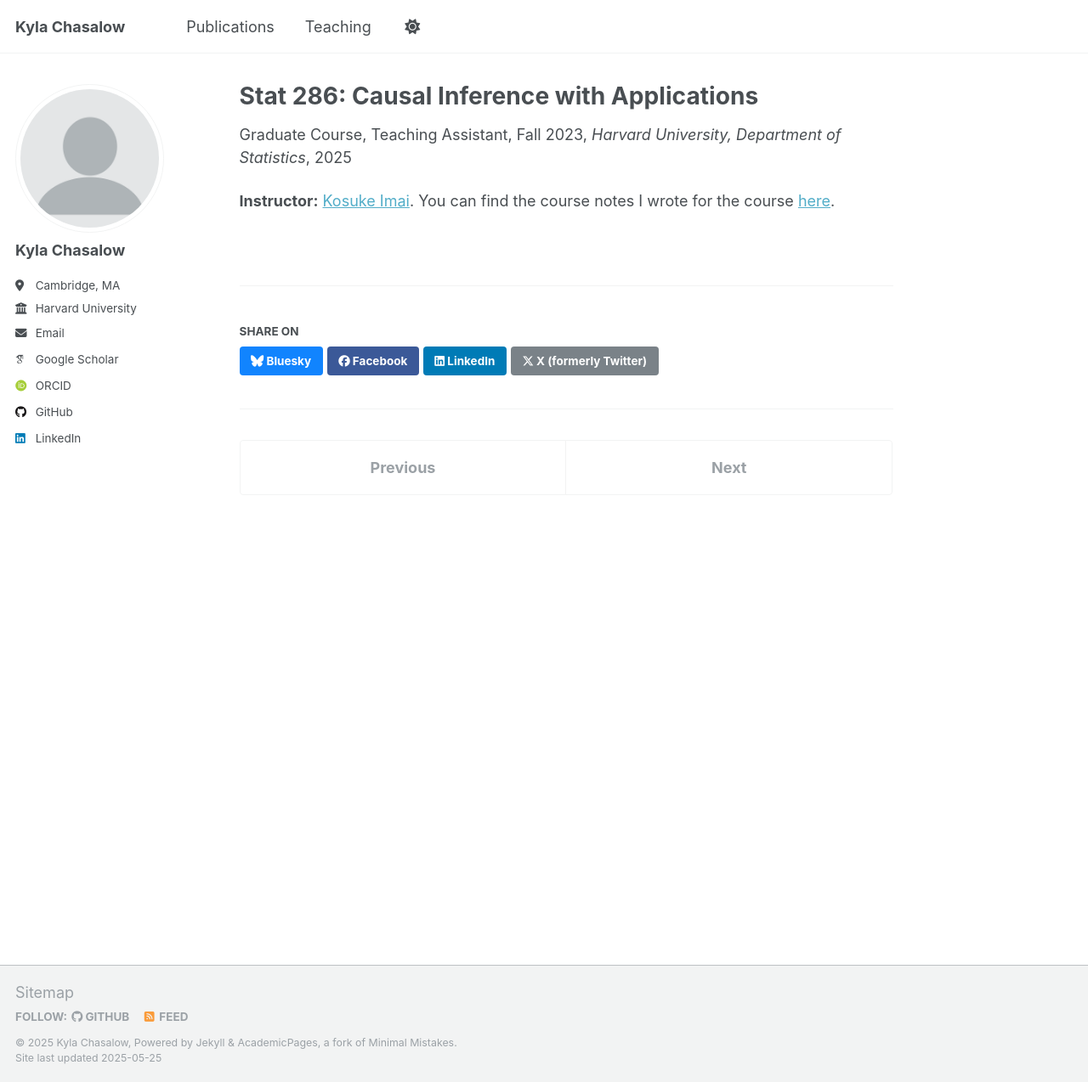
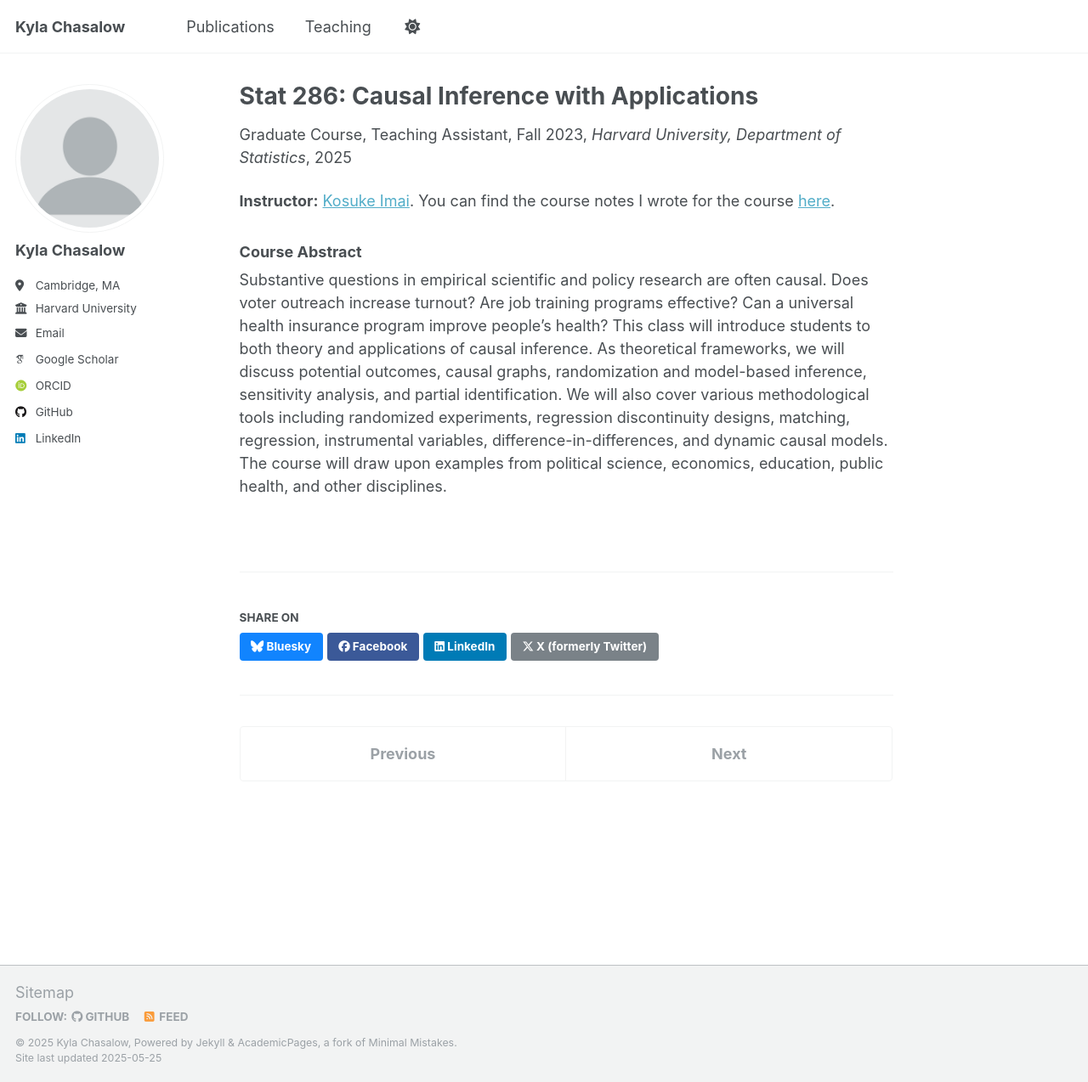
Before and after one commit to kchaz/kchaz-github.io, a Jekyll site: the page built from _teaching/Stat286.md, in a window 1280 px wide and 1274 px high. Shown: the whole window at 85% size. Built offline with Jekyll 4.4.1, drawn with Linux system fonts in a browser that asks for light colours; some web fonts are replaced.

Commit message:
Update Stat286.md

```diff
--- a/_teaching/Stat286.md
+++ b/_teaching/Stat286.md
@@ -7,3 +7,19 @@ venue: "Harvard University, Department of Statistics"
 location: "Cambridge, MA"
 ---
 **Instructor:** [Kosuke Imai](https://imai.fas.harvard.edu). You can find the course notes I wrote for the course [here](https://github.com/kchaz/CausalCourseNotes).
+
+### Course Abstract
+
+ Substantive questions in empirical scientific and policy research
+ are often causal.  Does voter outreach increase turnout?  Are job
+  training programs effective?  Can a universal health insurance
+  program improve people's health?  This class will introduce students
+  to both theory and applications of causal inference.  As theoretical
+  frameworks, we will discuss potential outcomes, causal graphs,
+  randomization and model-based inference, sensitivity analysis, and
+  partial identification.  We will also cover various methodological
+  tools including randomized experiments, regression discontinuity
+  designs, matching, regression, instrumental variables,
+  difference-in-differences, and dynamic causal models.  The course
+  will draw upon examples from political science, economics,
+  education, public health, and other disciplines.
```
